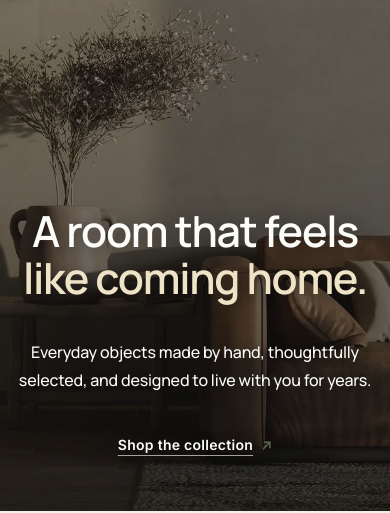
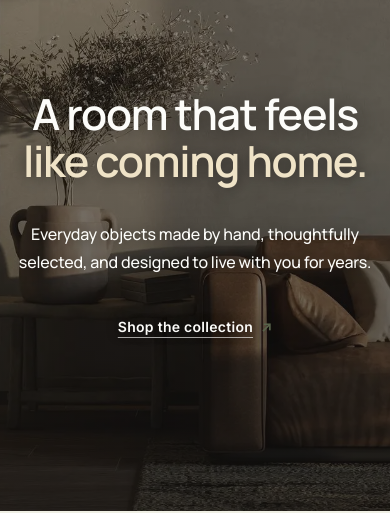
Before and after one commit to 0xMinomus/napaklivingupdate, a React (Vite) app: page / in a window 390 px wide. Shown: the part 130-643 px from the top of the page. Built offline with nearby package versions, Linux system fonts and the light colour scheme; no server answers.

Commit message:
hero mobile: teks di tengah + padding paragraf

```diff
--- a/src/styles/global.css
+++ b/src/styles/global.css
@@ -2038,9 +2038,13 @@ main > section *,
 
 @media (max-width: 767px) {
   .hero-bg {
-    align-items: flex-end;
+    align-items: center;
     min-height: 76vh;
     padding: 72px 0 56px;
+  }
+
+  .hero-bg .hero-copy {
+    padding-inline: 16px;
   }
 
   .hero-bg-overlay {
```
